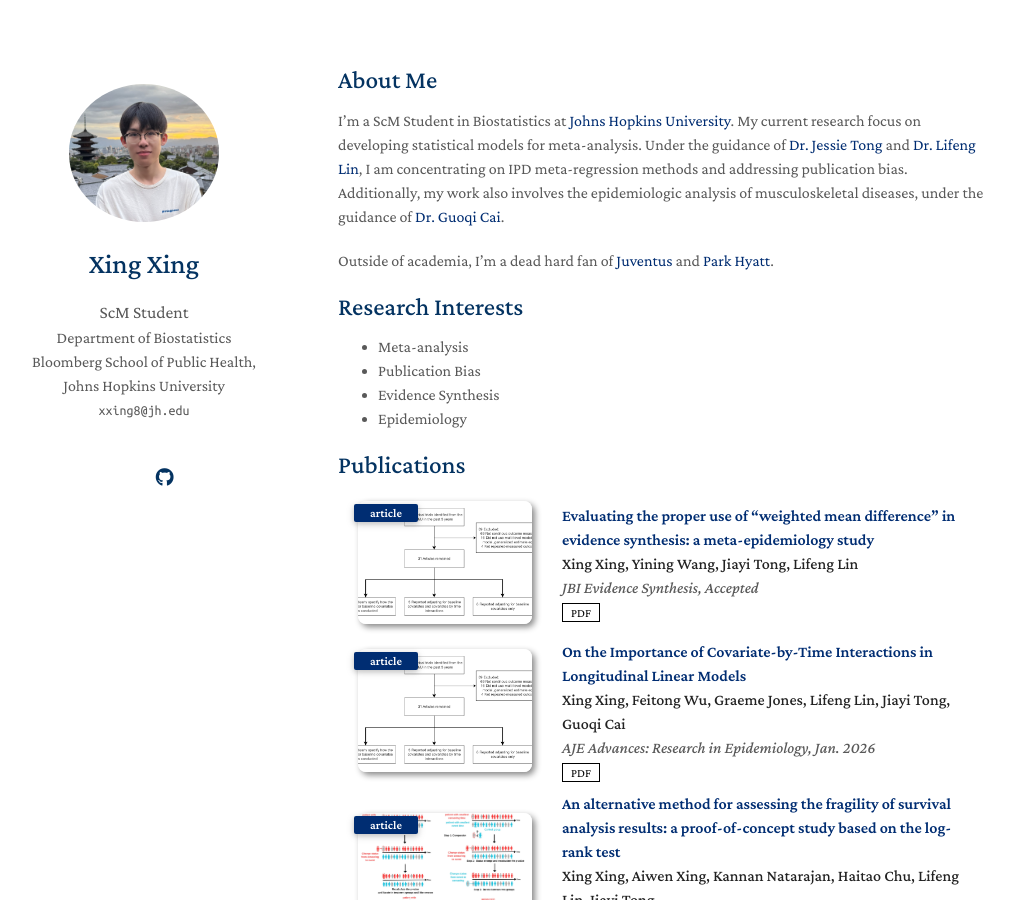
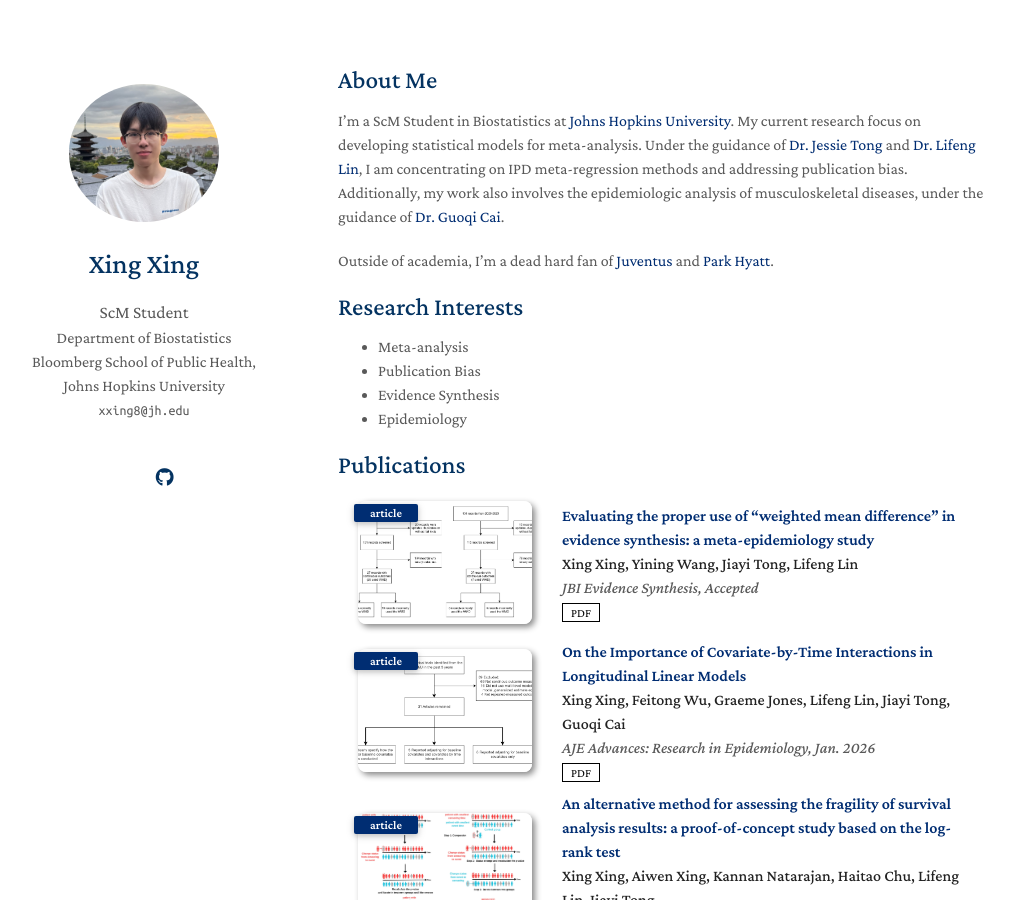
Before and after one commit to KevinXing3/kevinXing3.github.io, a Jekyll site: the page built from index.md, in a window 1280 px wide and 900 px high. Shown: the whole window, without its empty margins (132-1146 px from the left). Built offline with Jekyll 4.4.1, drawn with Linux system fonts in a browser that asks for light colours; nearby versions of some CDN libraries; a style sheet for code colours, icons or effects is not loaded; our own code applies the rules of GitHub Pages for plain Markdown files.

Commit message:
Update project.md

```diff
--- a/_includes/project.md
+++ b/_includes/project.md
@@ -6,7 +6,7 @@
 <li>
 <div class="pub-row">
   <div class="col-sm-3 abbr" style="position: relative;padding-right: 15px;padding-left: 15px;">
-    <img src="assets/img/AJEAD.png" class="teaser img-fluid z-depth-1">
+    <img src="assets/img/JBI.png" class="teaser img-fluid z-depth-1">
     <abbr class="badge">article</abbr>
   </div>
 
```
